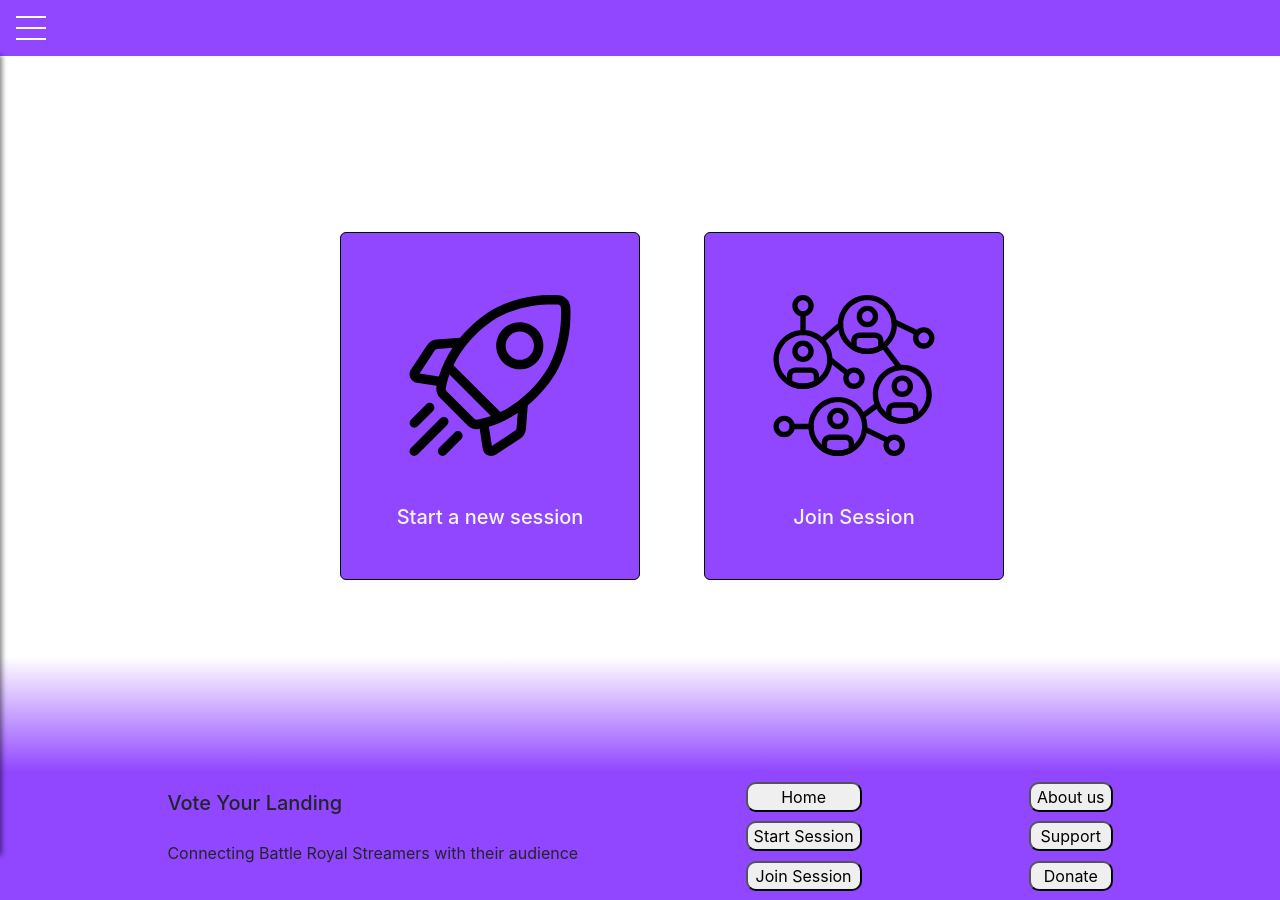
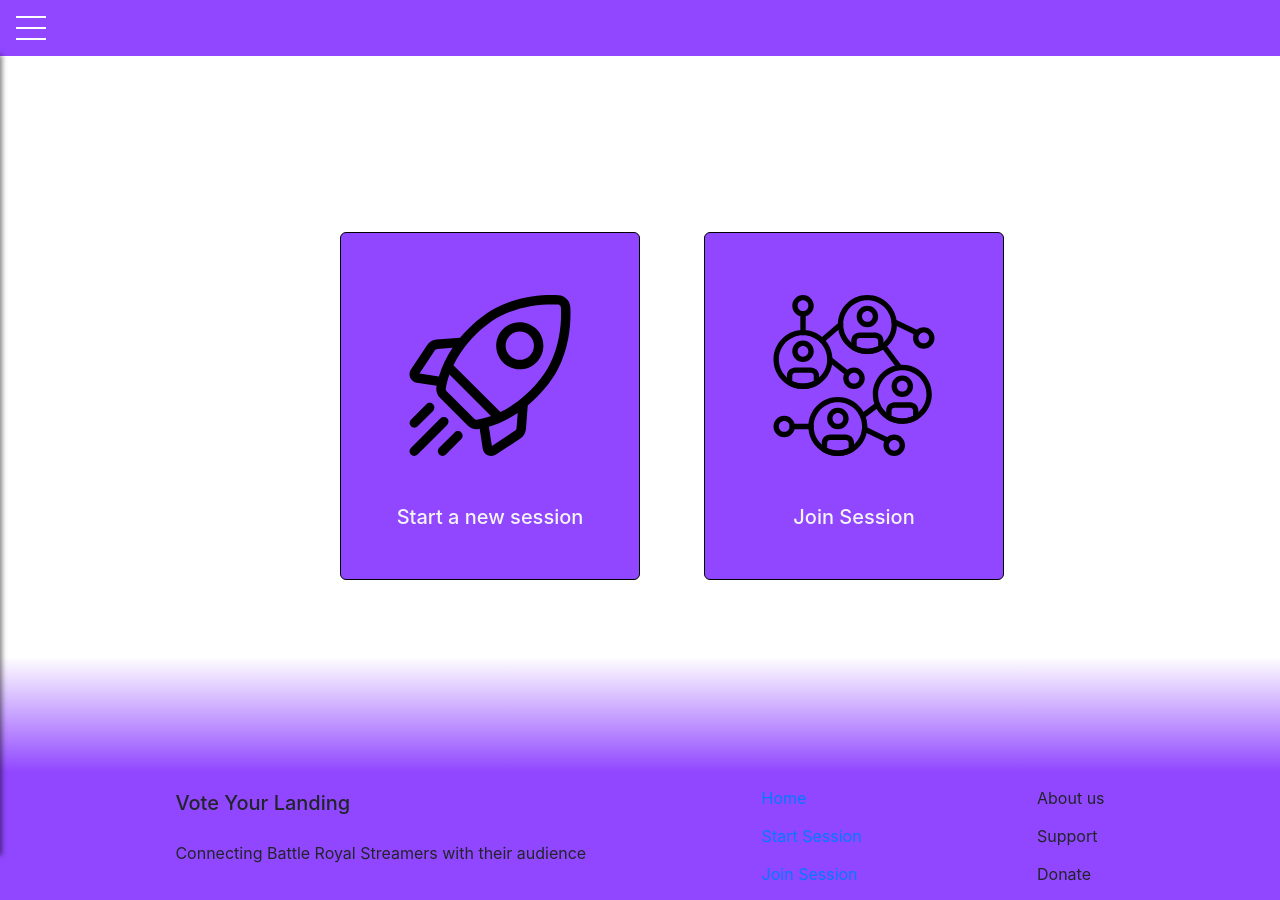
Before and after one commit to NightTrek/twitch-battleRoyalMap-extension, a React (Create React App) app in the folder client/: page /vote in a window 1280 px wide. Built offline with nearby package versions, Linux system fonts and the light colour scheme; no server answers.

Commit message:
added about us page and worked on styling the footer :

```diff
--- a/client/src/components/footer/Footer.jsx
+++ b/client/src/components/footer/Footer.jsx
@@ -3,9 +3,11 @@ import React from 'react';
 import './footer.css'
 
 
+export default ({children}) => {
 
 
-export default ({ children  }) => {
+
+
     return (
         <footer className={"flexRow "}>
             <div className={"flexCol"}>
@@ -13,14 +15,26 @@ export default ({ children  }) => {
                 <p>Connecting Battle Royal Streamers with their audience</p>
             </div>
             <div className={"flexCol"}>
-                <button>Home</button>
-                <button> Start Session</button>
-                <button>Join Session</button>
+                <div>
+                    <a href={'/'}>Home</a>
+                </div>
+                <div>
+                    <a href={'/vote'}> Start Session</a>
+                </div>
+                <div>
+                    <a href={'/vote'}>Join Session</a>
+                </div>
             </div>
             <div className={"flexCol"}>
-                <button> About us</button>
-                <button>Support</button>
-                <button>Donate</button>
+                <div>
+                    <a> About us</a>
+                </div>
+                <div>
+                    <a>Support</a>
+                </div>
+                <div>
+                    <a>Donate</a>
+                </div>
             </div>
         </footer>
     );
```
Also changed, not shown: client/src/components/About us/AboutUs.jsx (added, +24 -0 lines), client/src/components/About us/AboutUs.css (added).
